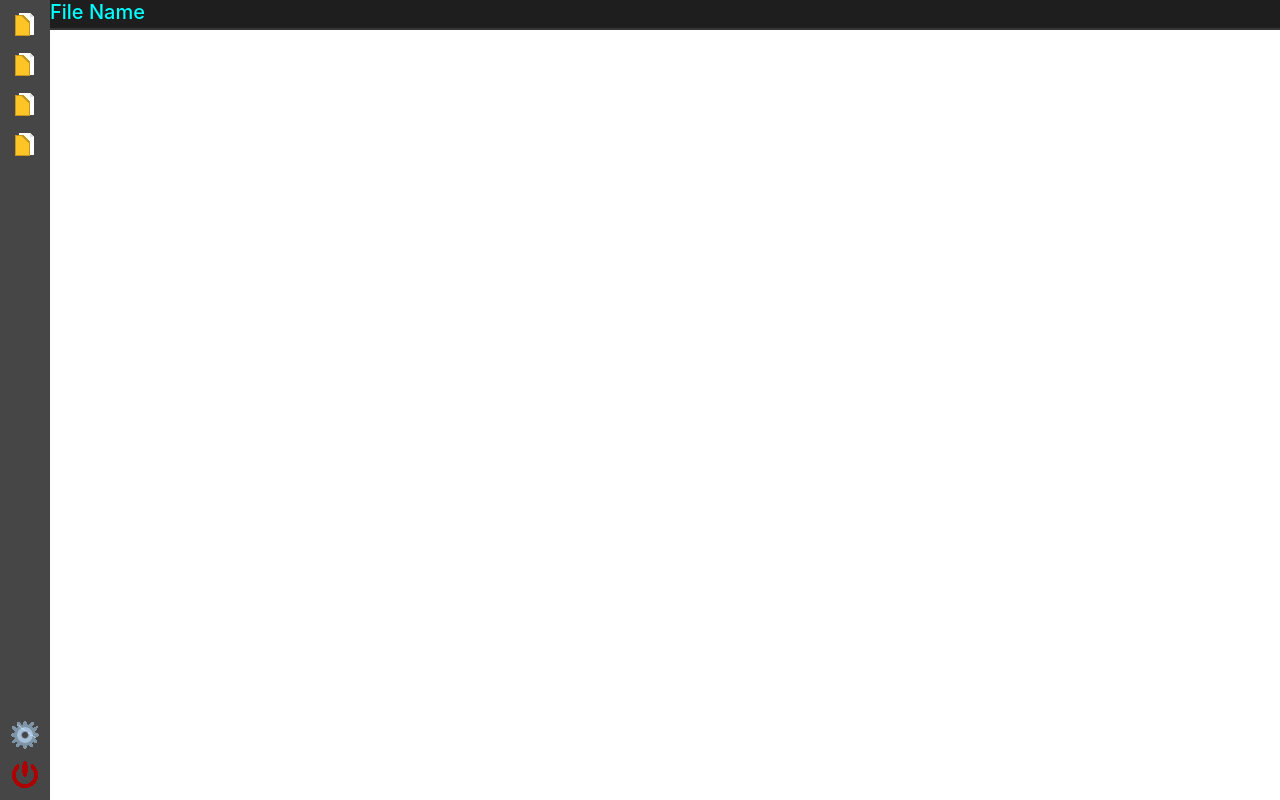
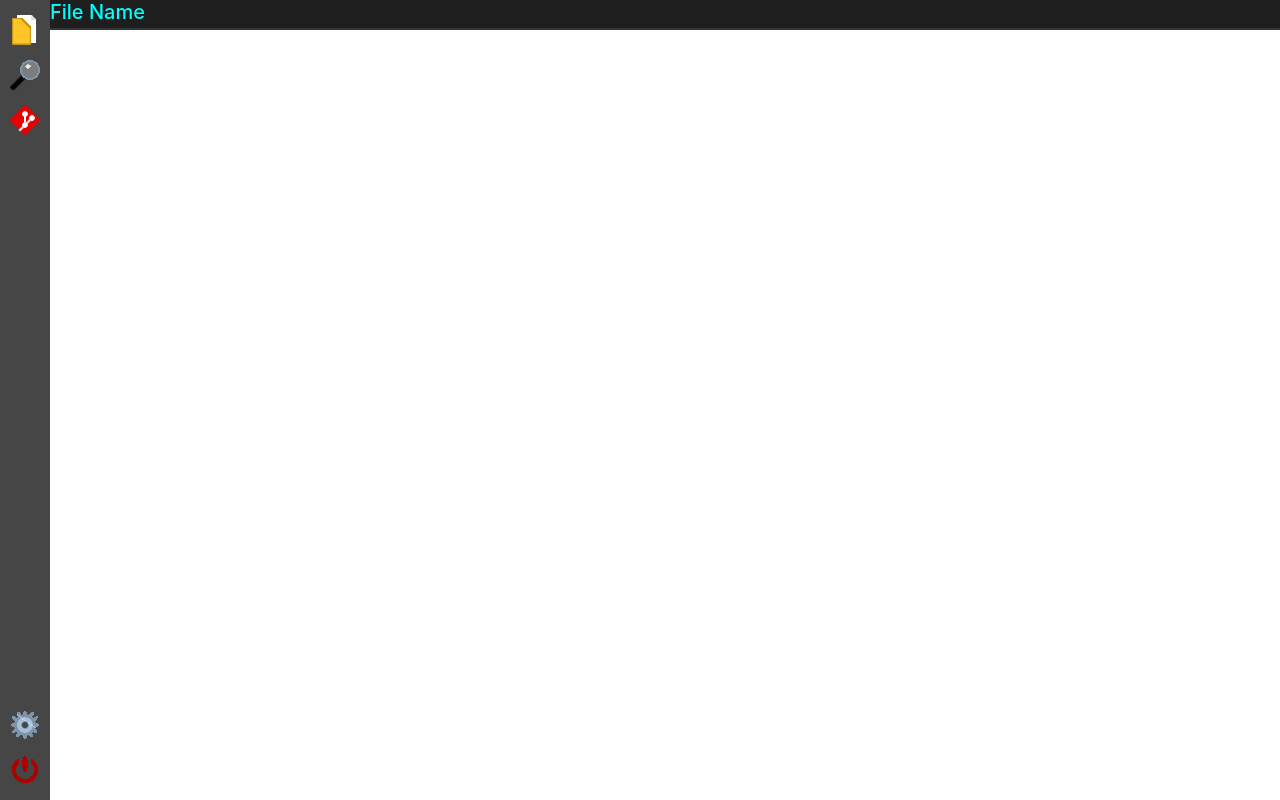
Before and after one commit to Team-Sigma-Stern/website, a website with bundled scripts: page index.html in a window 1280 px wide. Built offline with nearby package versions, Linux system fonts and the light colour scheme; a small style sheet from the web is missing; files whose address does not match are found by name.

Commit message:
finalize icons

```diff
--- a/index.css
+++ b/index.css
@@ -27,11 +27,11 @@ html, body {
 #icon-bar {
     background-color: rgb(70, 70, 70);
     width: 50px;
-    padding: 10px;
+    padding: 15px 10px;
 }
 
 #icon-bar img {
-    padding-bottom: 10px;
+    padding-bottom: 15px;
 }
 
 #content{
--- a/index.html
+++ b/index.html
@@ -16,10 +16,9 @@
 <body>
 	<div class="main">
 		<div id="icon-bar" class="item">
-			<img src="./icons/Explorer.png" alt="" onclick="toggleFiles();" width="100%">
-			<img src="./icons/Explorer.png" alt="" onclick="toggleFiles();" width="100%">
-			<img src="./icons/Explorer.png" alt="" onclick="toggleFiles();" width="100%">
-			<img src="./icons/Explorer.png" alt="" onclick="toggleFiles();" width="100%">
+			<img src="./icons/Explorer_big.png" alt="" onclick="toggleFiles();" width="100%">
+			<img src="./icons/Search.png" alt="" onclick="toggleFiles();" width="100%">
+			<img src="./icons/Git.png" alt="" onclick="toggleFiles();" width="100%">
 			<div style="position: absolute; bottom: 0px; left:10px; width: 30px">
 					<img src="./icons/Settings.png" alt="" onclick="toggleFiles();" width="100%">
 					<img src="./icons/Logout.png" alt="" onclick="toggleFiles();" width="100%" >
```
Also changed, not shown: icons/Explorer_big.png (added), icons/Git.png (added), icons/Search.png (added).
